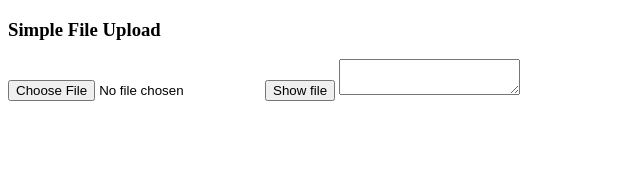
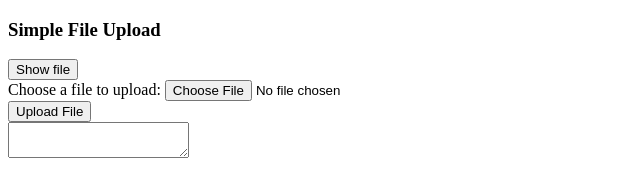
Before and after one commit to david-todorov-innovation/FileUploadFrontEnd, a plain HTML site: page index.html in a window 1280 px wide. Shown: the whole page, without its empty margins (0-640 px from the left). Drawn offline with Linux system fonts and the light colour scheme.

Commit message:
encapsulated input tag in a form tag

```diff
--- a/index.html
+++ b/index.html
@@ -7,8 +7,15 @@
 </head>
 <body>
 <h3>Simple File Upload</h3>
-<input type="file" id="file-uploader">
+
 <button id="showBtn" name="show-button" onclick="showFile()">Show file</button>
+
+<form enctype="multipart/form-data" method="POST" action="http://localhost:3000/upload"> <!-- api path name to be determined -->
+    Choose a file to upload: <input id="file-uploader" name="uploadedfile" type="file" /><br />
+    <input type="submit" value="Upload File" />
+</form>
+
 <textarea id="textArea"></textarea>
+
 </body>
 </html>
```
